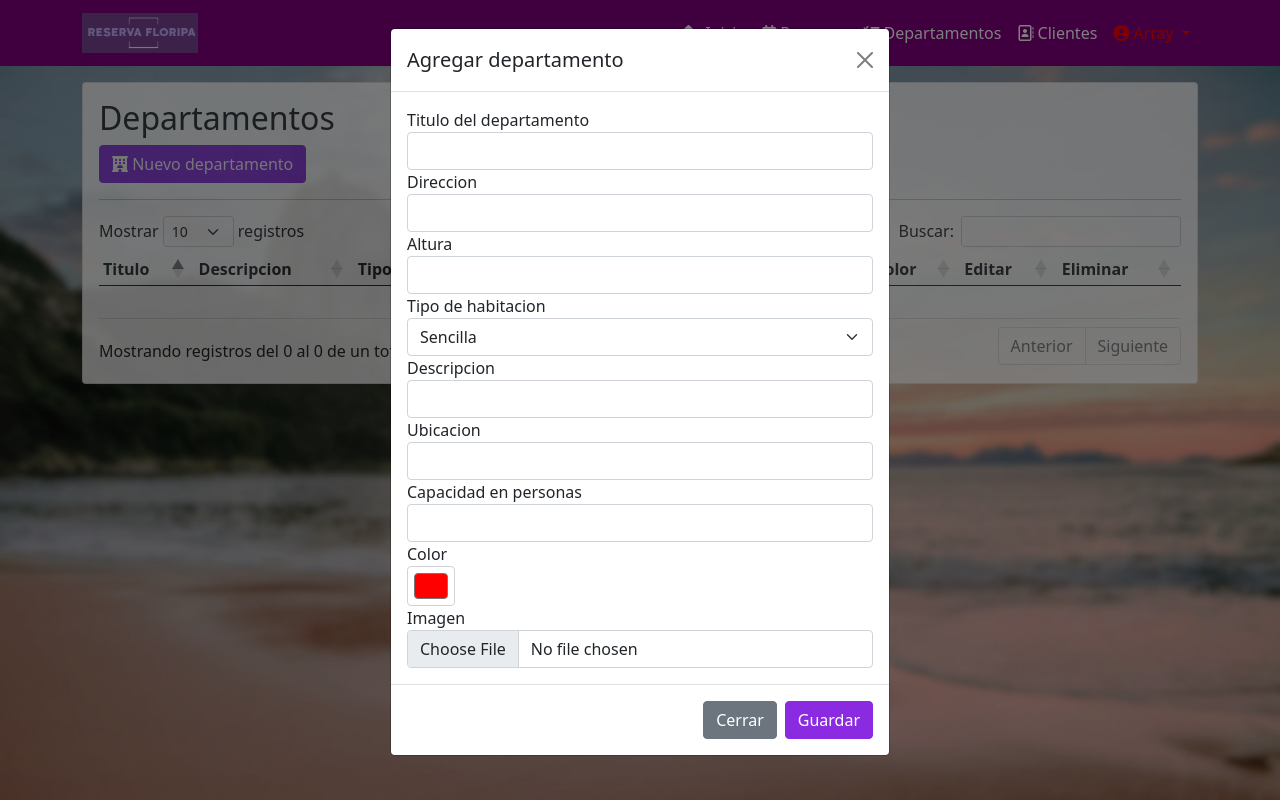
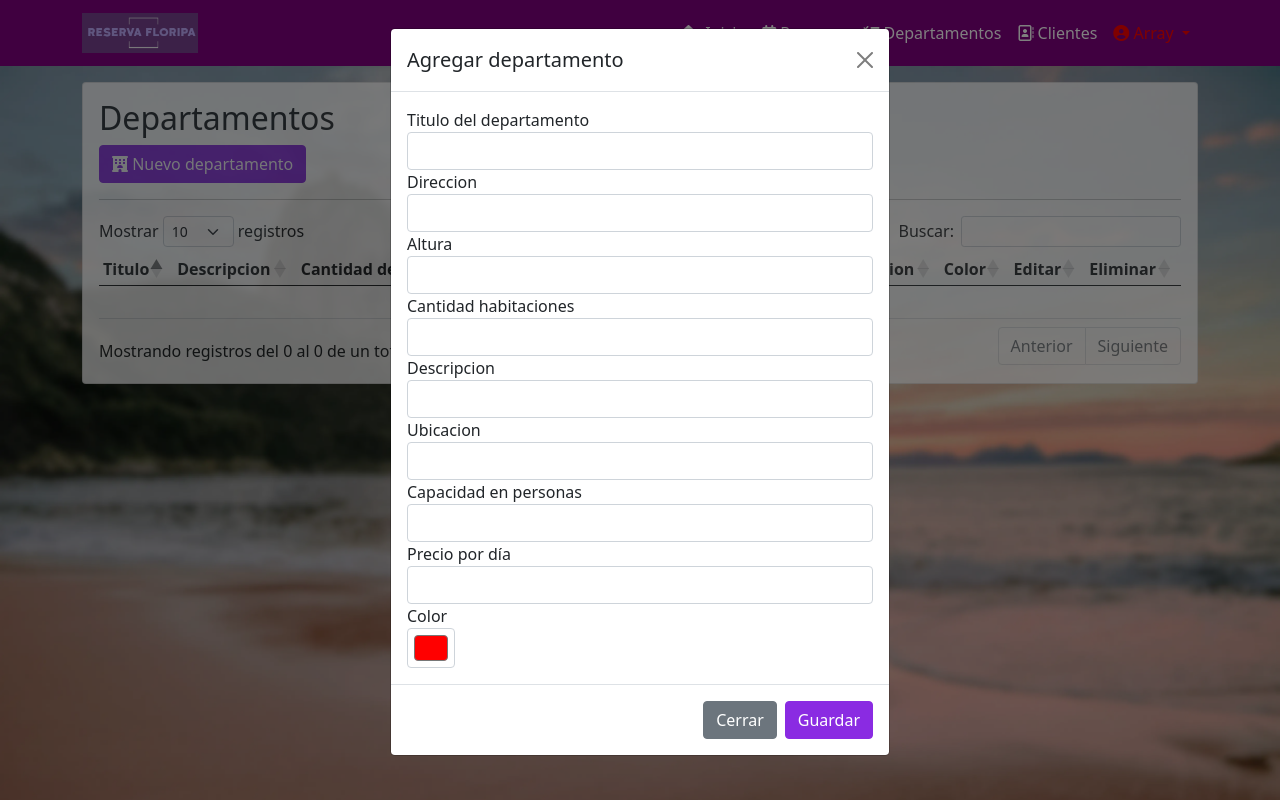
Before and after one commit to maximilianoscr/reserva-floripa, a PHP site: page /reserva/modulos/departamentos.php in a window 1280 px wide, after a click on "Nuevo departamento". Run offline with PHP 8.4, Linux system fonts and the light colour scheme; the visitor is signed in with stand-in values (Sample User, id 1); data that the repository does not hold is empty; some libraries are stand-ins or nearby versions.

Commit message:
subo correcciones en precios

```diff
--- a/clases/Departamentos.php
+++ b/clases/Departamentos.php
@@ -15,7 +15,7 @@
             $sql = "INSERT INTO t_habitaciones (titulo,
                                             direccion,
                                             altura,
-                                            tipo_habitacion,
+                                            cantidad_habitacion,
                                             descripcion,
                                             ubi,
                                             capacidad,
@@ -25,7 +25,7 @@
             $query->bind_param('sssissss', $data['titulo'],
                                         $data['direccion'],
                                         $data['altura'],
-                                        $data['tipo_habitacion'],
+                                        $data['habitaciones'],
                                         $data['descripcion'],
                                         $data['ubi'],
                                         $data['capacidad'],
@@ -107,21 +107,23 @@
             $sql = "UPDATE t_habitaciones SET titulo = ?,
                                             direccion = ?,
                                             altura = ?,
-                                            tipo_habitacion = ?,
+                                            cantidad_habitacion = ?,
                                             descripcion = ?,
                                             ubi = ?,
                                             capacidad = ?,
+                                            precio1 = ?,
                                             color = ?
                     WHERE id = ?";//revisar falta AGREGAR IMAGEEEN
             $query = $conexion->prepare($sql);
-            $query->bind_param('ssssssssi', $data['titulo'],
+            $query->bind_param('sssssssssi', $data['titulo'],
                                         $data['direccion'],
                                         $data['altura'],
-                                        $data['tipo_habitacion'],
+                                        $data['habitaciones'],
                                         $data['descripcion'],
                                         $data['ubi'],
                                         $data['capacidad'],
                                         $data['color'],
+                                        $data['precio1'],
                                         $data['id']);
             return $query->execute();
         }
--- a/modulos/departamentos/modal_agregar.php
+++ b/modulos/departamentos/modal_agregar.php
@@ -17,22 +17,20 @@
             <input type="text" class="form-control" id="direccion" name="direccion" required>
             <label for="altura">Altura</label>
             <input type="text" class="form-control" id="altura" name="altura" required>
-            <label for="tipo_habitacion">Tipo de habitacion</label>
-            <select class="form-select" id="tipo_habitacion" name='tipo_habitacion'><!-- ESTO TENGO QUE CAMBIAR -->
-                <option value="1">Sencilla</option>
-                <option value="2">Doble</option>
-                <option value="3">Suite</option>
-            </select>
+            <label for="habitaciones">Cantidad habitaciones</label>
+            <input type="number" class="form-control" id="habitaciones" name="habitaciones" required>
             <label for="descripcion">Descripcion</label>
             <input type="text" class="form-control" id="descripcion" name="descripcion" required>
             <label for="x_mapa">Ubicacion</label>
             <input type="text" class="form-control" id="x_mapa" name="x_mapa" >
             <label for="capacidad">Capacidad en personas</label>
             <input type="number" class="form-control" id="capacidad" name="capacidad" required>
+            <label for="precio">Precio por d&iacute;a</label>
+            <input type="text" class="form-control" id="precio" name="precio" required>
             <label for="color">Color</label>
             <input type="color" class="form-control form-control-color" id="color" name="color" value="#ff0000">
-            <label for="imagen">Imagen</label>
-            <input type="file" class="form-control" id="imagen" name="imagen" >
+        <!--    <label for="imagen">Imagen</label>
+            <input type="file" class="form-control" id="imagen" name="imagen" > -->
         </div>
         <div class="modal-footer">
           <button type="button" class="btn btn-secondary" data-bs-dismiss="modal">Cerrar</button>
--- a/modulos/departamentos/modal_editar.php
+++ b/modulos/departamentos/modal_editar.php
@@ -19,18 +19,16 @@
             <input type="text" class="form-control" id="direccionu" name="direccionu" required>
             <label for="alturau">Altura</label>
             <input type="text" class="form-control" id="alturau" name="alturau" required>
-            <label for="tipo_habitacionu">Tipo de habitacion</label>
-            <select class="form-select" id="tipo_habitacionu" name='tipo_habitacionu'><!-- ESTO TENGO QUE CAMBIAR -->
-                <option value="1">Sencilla</option>
-                <option value="2">Doble</option>
-                <option value="3">Suite</option>
-            </select>
+            <label for="habitacionesu">Cantidad habitaciones</label>
+            <input type="number" class="form-control" id="habitacionesu" name="habitacionesu" required>
             <label for="descripcionu">Descripcion</label>
             <input type="text" class="form-control" id="descripcionu" name="descripcionu" required>
             <label for="x_mapau">Ubicacion</label>
             <input type="text" class="form-control" id="x_mapau" name="x_mapau" >
             <label for="capacidadu">Capacidad en personas</label>
             <input type="number" class="form-control" id="capacidadu" name="capacidadu" required>
+            <label for="preciou">Precio por d&iacute;a</label>
+            <input type="text" class="form-control" id="preciou" name="preciou" required>
             <label for="coloru">Color</label>
             <input type="color" class="form-control form-control-color" id="coloru" name="coloru" value="#ff0000">
         </div>
--- a/modulos/departamentos/tabla_departamentos.php
+++ b/modulos/departamentos/tabla_departamentos.php
@@ -9,8 +9,9 @@
         <tr>
             <th>Titulo</th>
             <th>Descripcion</th>
-            <th>Tipo de habitacion</th>
-            <th>Capacidad</th>
+            <th>Cantidad de habitaciones</th>
+            <th>M&aacute;ximo personas</th>
+            <th>Precio x dia</th>
             <th>Ubicacion</th>
             <th>Color</th>
             <th>Editar</th>
@@ -22,8 +23,9 @@
         <tr>
             <td><?php echo $key['titulo'] ?></td>
             <td><?php echo $key['descripcion'] ?></td>
-            <td><?php echo $key['tipo_habitacion'] ?></td>
+            <td><?php echo $key['cantidad_habitacion'] ?></td>
             <td><?php echo $key['capacidad'] ?></td>
+            <td><?php echo number_format($key['precio1'], 2, '.', ''); ?></td>
             <?php if($key['ubi'] != '' ){ ?>
                 <td><a href="<?php echo "https://www.google.com/maps?q=".$key['ubi']; ?>" target="_blank">Haga click para ver la ubicaci&oacute;n</a></td>
             <?php }else{ ?>
@@ -34,13 +36,13 @@
                 <span class="btn btn-warning" data-bs-toggle="modal"
                 data-bs-target="#modal_editar_departamento"
                 onclick="editarDepartamento('<?php echo $key['id'] ?>')">
-                    <i class="fa-solid fa-user-pen"></i>
+                    <i class="fa-solid fa-house-circle-exclamation"></i>
                 </span>
             </td>
             <td>
                 <span class="btn btn-danger"
                 onclick="eliminarDepartamento('<?php echo $key['id'] ?>')">
-                    <i class="fa-solid fa-user-xmark"></i>
+                    <i class="fa-solid fa-house-circle-xmark"></i>
                 </span>
             </td>
         </tr>
--- a/public/js/departamentos.js
+++ b/public/js/departamentos.js
@@ -77,10 +77,11 @@ function editarDepartamento(id_departamento){
             $('#titulou').val(respuesta[0].titulo);
             $('#direccionu').val(respuesta[0].direccion);
             $('#alturau').val(respuesta[0].altura);
-            $('#tipo_habitacionu').val(respuesta[0].tipo_habitacion);
+            $('#habitacionesu').val(respuesta[0].cantidad_habitacion);
             $('#descripcionu').val(respuesta[0].descripcion);
             $('#x_mapau').val(respuesta[0].ubi);
             $('#capacidadu').val(respuesta[0].capacidad);
+            $('#preciou').val(parseFloat(respuesta[0].precio1).toFixed(2));
             $('#coloru').val(respuesta[0].color);
         }
     });
--- a/registro.php
+++ b/registro.php
@@ -39,7 +39,7 @@
                 <button class="btn btn-lg btn-purple btn-login fw-bold text-uppercase" type="submit">Registrar</button>
               </div>
 
-              <a class="d-block text-center mt-2 small" href="index.php">Si tienes una cuenta, entra!</a>
+              <a class="d-block text-center mt-2 small" href="index.html">Si tienes una cuenta, entra!</a>
 
               <hr class="my-4">
             </form>
--- a/servidor/departamentos/actualizar.php
+++ b/servidor/departamentos/actualizar.php
@@ -11,6 +11,7 @@
         "descripcion" => $_POST['descripcionu'],
         "ubi" => $_POST['x_mapau'],
         "color" => $_POST['coloru'],
+        "precio1" => $_POST['preciou'],
         "capacidad" => $_POST['capacidadu']
     );
 
--- a/servidor/departamentos/agregar.php
+++ b/servidor/departamentos/agregar.php
@@ -6,10 +6,11 @@
         "titulo" => $_POST['titulo'],
         "direccion" => $_POST['direccion'],
         "altura" => $_POST['altura'],
-        "tipo_habitacion" => $_POST['tipo_habitacion'],
+        "cantidad_habitacion" => $_POST['habitaciones'],
         "descripcion" => $_POST['descripcion'],
         "ubi" => $_POST['x_mapa'],
         "color" => $_POST['color'],
+        "precio1" => $_POST['precio'],
         "capacidad" => $_POST['capacidad']
         //y falta la imagen
     );
```
Also changed, not shown: public/js/reservas.js (+43 -4 lines).
